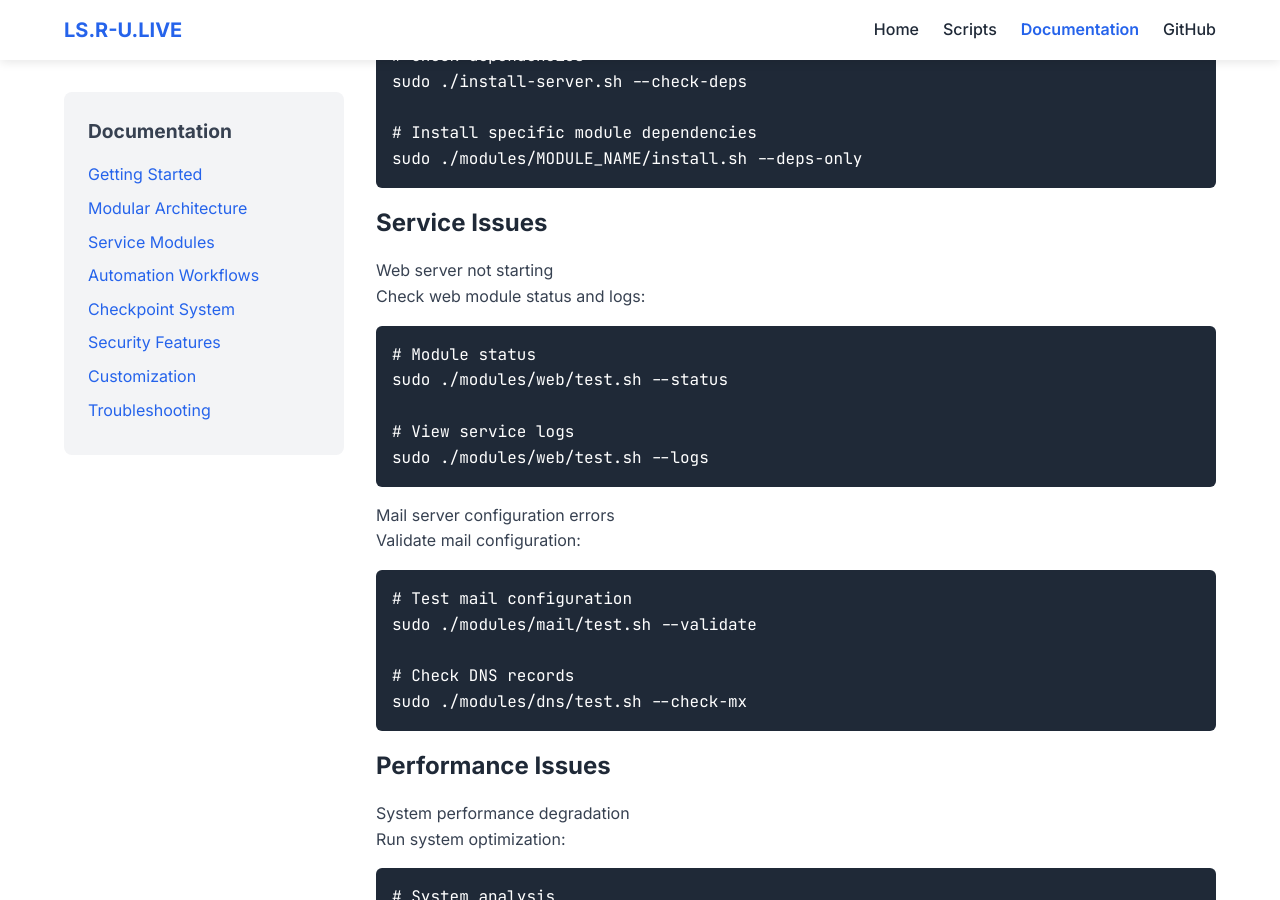
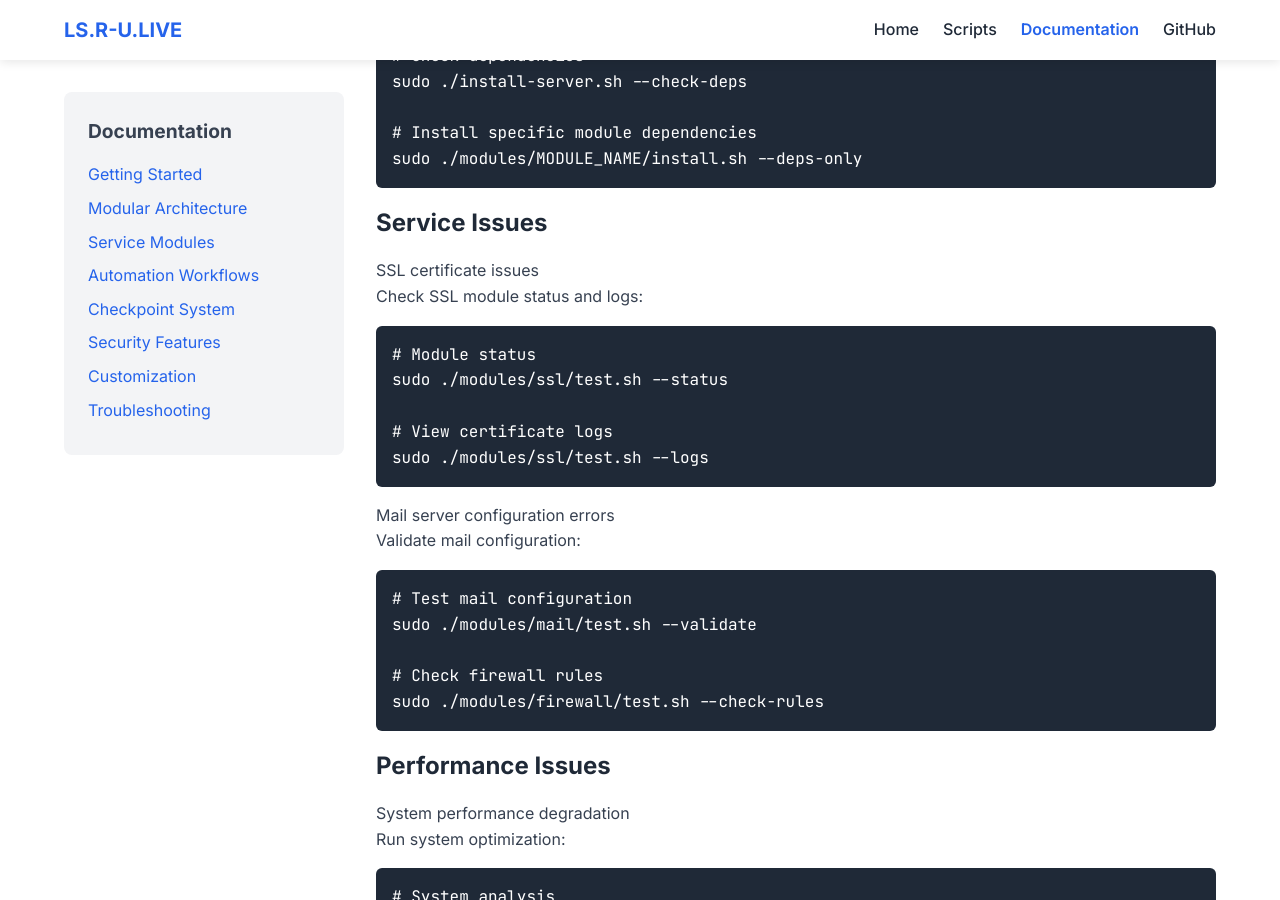
Before and after one commit to anshulyadav32/linux-server, a Jekyll site: the page website/docs/index.html, which Jekyll copies as it is, in a window 1280 px wide and 900 px high, scrolled down 7480 px. Built offline with Jekyll 4.4.1, drawn with Linux system fonts in a browser that asks for light colours; a script that is not in the unit is left out; some of the changed text lies outside the part shown.

Commit message:
docs: Update website documentation to reflect actual modules
- Replaced web module references with SSL module in configuration examples
- Updated troubleshooting section to use SSL instead of web server
- Changed DNS module references to firewall module
- Updated module paths (db -> database)
- Aligned documentation with actual implemented system

```diff
--- a/website/docs/index.html
+++ b/website/docs/index.html
@@ -271,14 +271,14 @@
 
                     <h3>Module Customization</h3>
                     <p>Each module can be customized by modifying its configuration files:</p>
-                    <pre><code># Edit web module configuration
-sudo nano modules/web/config.conf
+                    <pre><code># Edit SSL module configuration
+sudo nano modules/ssl/config.conf
 
 # Customize mail server settings
 sudo nano modules/mail/mail.conf
 
 # Modify database parameters
-sudo nano modules/db/database.conf</code></pre>
+sudo nano modules/database/database.conf</code></pre>
 
                     <h3>Workflow Modification</h3>
                     <p>Automation workflows can be customized by editing the interdependent.sh script:</p>
@@ -329,14 +329,14 @@
 
                     <h3>Service Issues</h3>
                     <dl>
-                        <dt>Web server not starting</dt>
+                        <dt>SSL certificate issues</dt>
                         <dd>
-                            <p>Check web module status and logs:</p>
+                            <p>Check SSL module status and logs:</p>
                             <pre><code># Module status
-sudo ./modules/web/test.sh --status
+sudo ./modules/ssl/test.sh --status
 
-# View service logs
-sudo ./modules/web/test.sh --logs</code></pre>
+# View certificate logs
+sudo ./modules/ssl/test.sh --logs</code></pre>
                         </dd>
 
                         <dt>Mail server configuration errors</dt>
@@ -345,8 +345,8 @@
                             <pre><code># Test mail configuration
 sudo ./modules/mail/test.sh --validate
 
-# Check DNS records
-sudo ./modules/dns/test.sh --check-mx</code></pre>
+# Check firewall rules
+sudo ./modules/firewall/test.sh --check-rules</code></pre>
                         </dd>
                     </dl>
 
```
